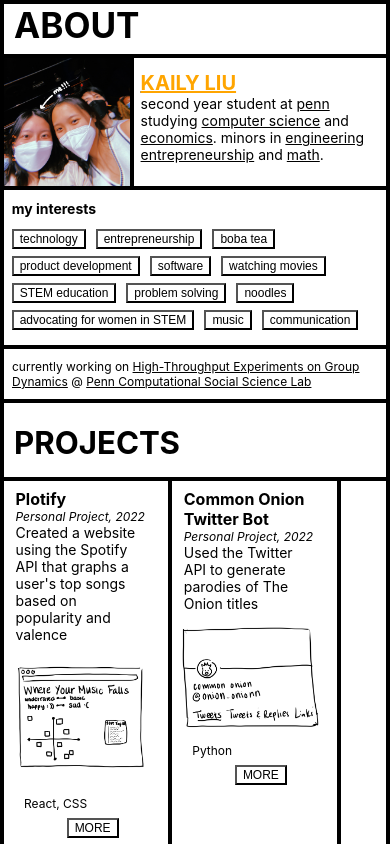
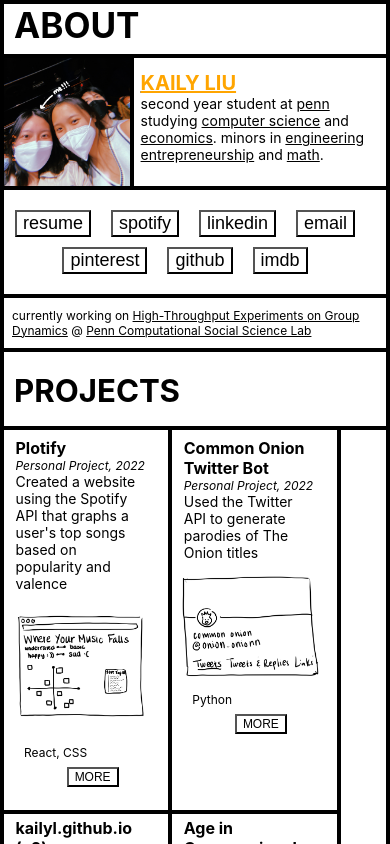
Before and after one commit to kailyl/old-site, a React (Create React App) app in the folder my-app/: page / in a window 390 px wide. Shown: the top 844 px of the page. Built offline with nearby package versions, Linux system fonts and the light colour scheme.

Commit message:
change links

```diff
--- a/my-app/src/components/Bio.css
+++ b/my-app/src/components/Bio.css
@@ -53,6 +53,7 @@
   margin-left: 2%;
   margin-right: 2%;
   margin-top: 10px;
+  font-size: xx-large;
 }
 
 .iPt1 {
@@ -62,7 +63,7 @@
 .lotsOfButtons {
   margin-left: 2%;
   margin-right: 2%;
-  text-align: left;
+  margin-top: 5%;
 }
 
 .iPt2 {
@@ -73,8 +74,9 @@
   background-color: white;
   border-color: black;
   color: black;
-  margin-right: 10px;
-  margin-bottom: 5px;
+  margin-right: 45px;
+  margin-bottom: 25px;
+  font-size: xx-large;
 }
 
 .buttonz:hover {
@@ -148,7 +150,7 @@
   }
 
   .interests {
-    font-size: 14px;
+    font-size: xx-large;
   }
 
 }
@@ -160,6 +162,34 @@
   }
 
   .buttonz {
-    font-size: 12px;
+    font-size: xx-large;
   }
 }
+
+@media only screen and (max-width: 850px) {
+  .buttonz {
+    font-size: x-large;
+  }
+}
+
+@media only screen and (max-width: 1000px) {
+  .interests {
+    margin-bottom: 8px;
+  }
+}
+
+@media only screen and (max-width: 950px) {
+  .buttonz {
+    font-size: larger;
+    margin-bottom: 20px;
+    margin-right: 20px;
+  }
+}
+
+@media only screen and (max-width: 700px) {
+  .buttonz {
+    font-size: large;
+    margin-bottom: 10px;
+    margin-right: 20px;
+  }
+}
--- a/my-app/src/components/Bio.jsx
+++ b/my-app/src/components/Bio.jsx
@@ -1,7 +1,6 @@
 import meee from '../images/profile.jpg'
 import Current from './Current';
 import './Bio.css'
-import { useState } from 'react';
 import Buttons from './Buttons';
 
 
@@ -12,8 +11,6 @@ export default function Bio() {
     const econ = <a href="https://economics.sas.upenn.edu/undergraduate" className='link2'>economics</a>;
     const eent = <a href="https://eent.seas.upenn.edu/undergraduate-minor/" className='link2'>engineering entrepreneurship</a>;
     const math = <a href="https://www.math.upenn.edu/undergraduate/math-majors-and-minors/mathematics-minor" className='link2'>math</a>;
-
-    const[hover, setHover] = useState(false);
 
     return (
         <div>
@@ -28,16 +25,14 @@ export default function Bio() {
                     </div>
                     <div className='iPt1'>
                         <h1
-                            className='interests'
-                            onMouseEnter={() =>setHover(true)}
-                            onMouseLeave={() => setHover(false)}> {hover ? "click for links and cool things" : "interests"} </h1>
+                            className='interests'>  </h1>
                         <Buttons />
                     </div>
                 </div>
             </div>
             </div>
             <div className='iPt2'>
-                <h1 className='interests'> my interests </h1>
+                <h1 className='interests'>  </h1>
                 <Buttons />
             </div>
             <Current />
--- a/my-app/src/components/Buttons.jsx
+++ b/my-app/src/components/Buttons.jsx
@@ -1,50 +1,49 @@
-import { ToastContainer, toast } from 'react-toastify';
-import 'react-toastify/dist/ReactToastify.css';
-
 export default function Buttons() {
-
-    const notify = (text) => toast(text);
 
     return (
         <div className='lotsOfButtons'>
-            <ToastContainer hideProgressBar={true} />
-            <button className='buttonz' onClick={(e) => notify('#robots #internet #computers #wheels')}>technology</button>
+            <button
+                className='buttonz'
+                onClick={(e) => {
+                e.preventDefault();
+                window.location.href='https://drive.google.com/file/d/1faPBd3xzovX8ovZOxSzwqMLz8kpybN3C/view?usp=sharing';
+                }}> resume </button>
+            <button
+                className='buttonz'
+                onClick={(e) => {
+                    e.preventDefault();
+                    window.location.href='https://open.spotify.com/user/kailyliu';
+                }}> spotify </button>
             <button
                 className='buttonz'
                 onClick={(e) => {
                 e.preventDefault();
                 window.location.href='https://www.linkedin.com/in/kaily-liu/';
-                }}> entrepreneurship </button>
-            <button className='buttonz' onClick={(e) => notify('go to order: thai tea with boba, full sugar :)), less ice')}> boba tea </button>
-            <button className='buttonz' onClick={(e) => notify('avid Camp Invention camper from 2nd to 5th grade')}> product development </button>
+                }}> linkedin </button>
+            <button
+                className='buttonz'
+                onClick={(e) => {
+                    e.preventDefault();
+                    window.location.href='mailto:kliu279@gmail.com';
+                }}> email </button>
+            <button
+                className='buttonz'
+                onClick={(e) => {
+                    e.preventDefault();
+                    window.location.href='https://www.pinterest.com/kliu279/';
+                }}> pinterest </button>
             <button
                 className='buttonz'
                 onClick={(e) => {
                 e.preventDefault();
                 window.location.href='https://github.com/kailyl';
-            }}> software </button>
+                }}> github </button>
             <button
                 className='buttonz'
                 onClick={(e) => {
                     e.preventDefault();
                     window.location.href='https://www.imdb.com/list/ls565032369/';
-                }}> watching movies </button>
-            <button className='buttonz' onClick={(e) => notify('International Ivy Instructor for Introduction to Computer Science and Business')}> STEM education </button>
-            <button className='buttonz' onClick={(e) => notify('ardent jigsaw puzzle solver')}> problem solving </button>
-            <button className='buttonz' onClick={(e) => notify('pho <3 ramen <3 lo mein <3')}> noodles </button>
-            <button className='buttonz' onClick={(e) => notify('Society of Women Engineers - GEARS Day Committee & Women in Computer Science - FemmeHacks Sponsorship')}> advocating for women in STEM </button>
-            <button
-                className='buttonz'
-                onClick={(e) => {
-                    e.preventDefault();
-                    window.location.href='https://open.spotify.com/user/kailyliu';
-                }}> music </button>
-            <button
-                className='buttonz'
-                onClick={(e) => {
-                    e.preventDefault();
-                    window.location.href='mailto:kliu279@gmail.com';
-                }}> communication </button>
+                }}> imdb </button>
         </div>
     )
 
--- a/my-app/src/components/Current.css
+++ b/my-app/src/components/Current.css
@@ -42,3 +42,10 @@
         font-size: 12px;
     }
 }
+
+@media only screen and (max-width: 750px) {
+    /* For mobile phones: */
+    .currentStuff {
+        border-top: none
+    }
+}
```
